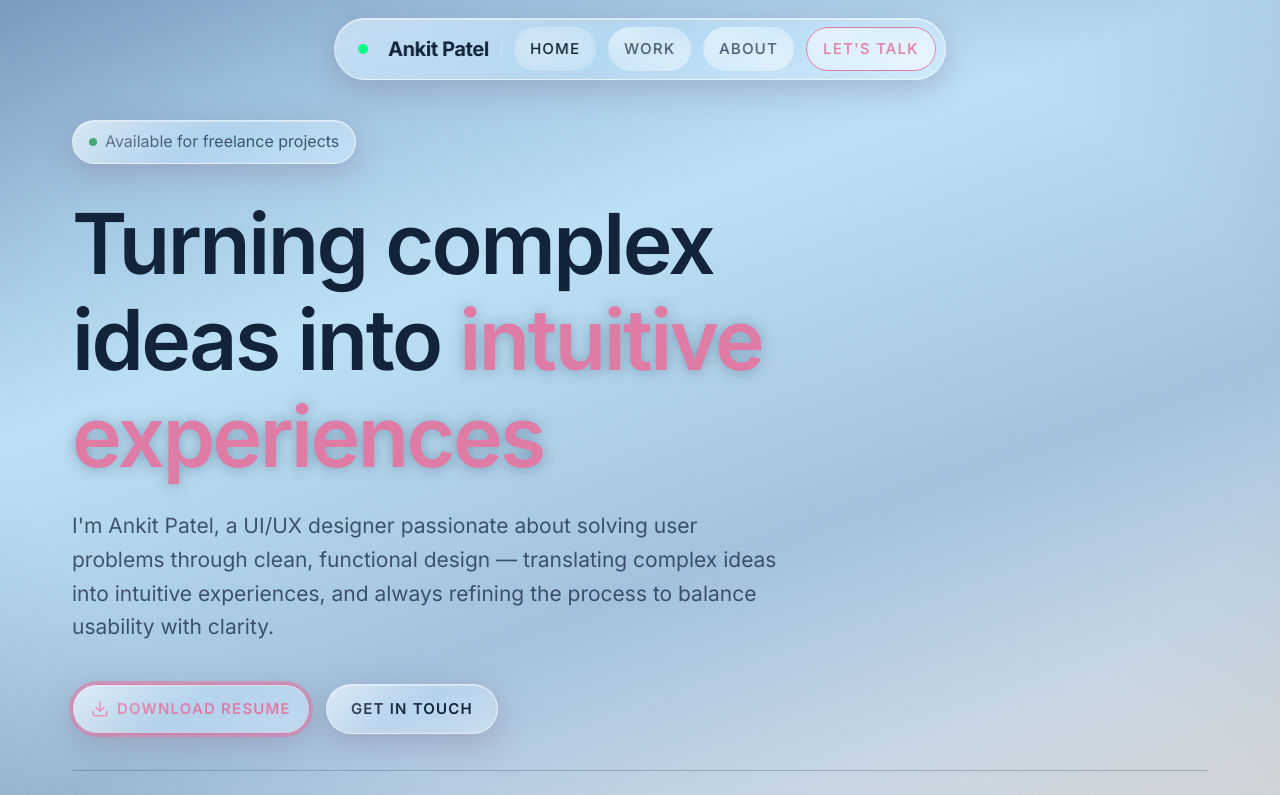
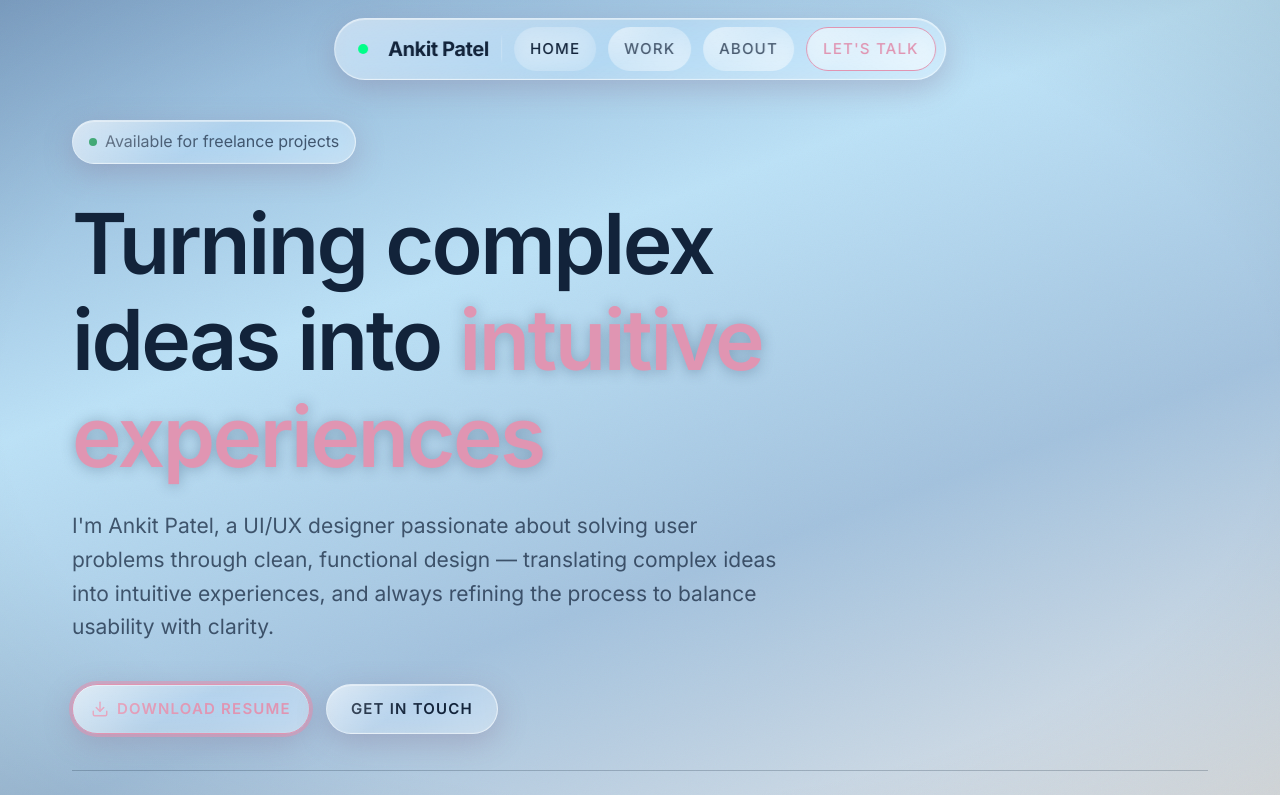
Before and after one commit to artsbyankit/artsbyankit.github.io, a React (Vite) app: page / in a window 1280 px wide. Shown: the top 795 px of the page. Built offline with nearby package versions, Linux system fonts and the light colour scheme.

Commit message:
Accent: soften to petal #e095b2 (less saturation)

```diff
--- a/src/theme.js
+++ b/src/theme.js
@@ -10,9 +10,9 @@
 
 /* ---------- ACCENT — THE one pink, tuned for the steel-blue bg ---------- */
 const accent = {
-  deep: '#de7ca5', // raspberry petal, lifted — text, borders, eyebrows
-  strong: '#c25f88', // deeper twin for hover/press feedback
-  bright: '#de7ca5', // one color everywhere
+  deep: '#e095b2', // soft petal — desaturated, airy
+  strong: '#c97a99', // deeper twin for hover/press feedback
+  bright: '#e095b2', // one color everywhere
 };
 
 /* ============================================================
```
